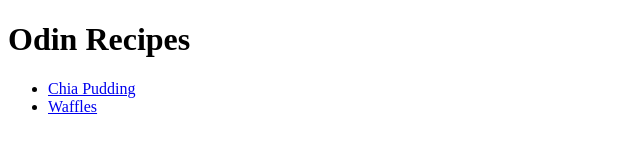
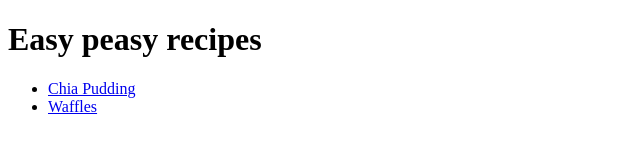
Before and after one commit to tenzai81/odin-recipes, a plain HTML site: page index.html in a window 1280 px wide. Shown: the whole page, without its empty margins (0-640 px from the left). Drawn offline with Linux system fonts and the light colour scheme.

Commit message:
minor changes

```diff
--- a/index.html
+++ b/index.html
@@ -7,7 +7,7 @@
     <title>Document</title>
 </head>
 <body>
-    <h1> Odin Recipes </h1>
+    <h1> Easy peasy recipes </h1>
      <ul>
         <li><a href="../odin-recipes/recipes/chiapudding.html"> Chia Pudding</a></li>
         <li><a href="../odin-recipes/recipes/waffles.html"> Waffles</a> </lil>
```
Also changed, not shown: recipes/waffles.html (+1 -1 lines).
